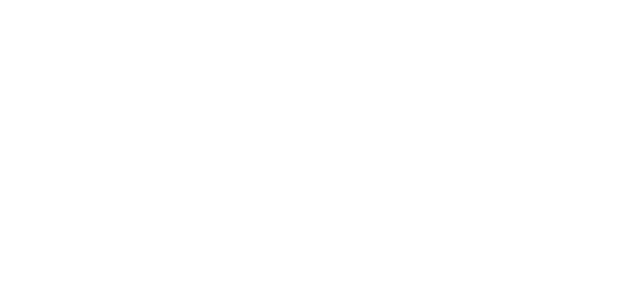
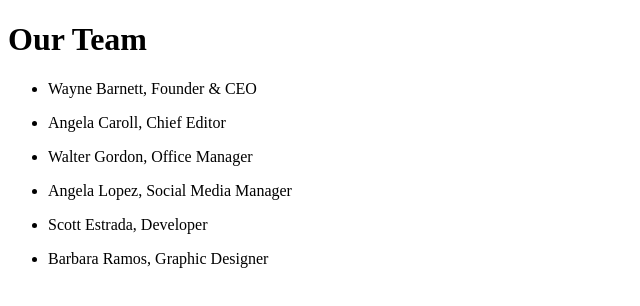
Before and after one commit to Lucaponz91/js-our-team, a plain HTML site: page index.html in a window 1280 px wide. Shown: the whole page, without its empty margins (0-640 px from the left). Drawn offline with Linux system fonts and the light colour scheme.

Commit message:
add Milestone 2

```diff
--- a/index.html
+++ b/index.html
@@ -4,9 +4,14 @@
     <meta charset="UTF-8">
     <meta http-equiv="X-UA-Compatible" content="IE=edge">
     <meta name="viewport" content="width=device-width, initial-scale=1.0">
-    <title>Document</title>
+    <title>OUR TEAM</title>
 </head>
 <body>
+
+    <h1>Our Team</h1>
+    <div class="team_container">
+
+    </div>
 
 
 
--- a/js/app.js
+++ b/js/app.js
@@ -45,3 +45,13 @@ console.log(ourTeam)
 
 // MILESTONE 2:
 // Stampare le stesse informazioni su DOM sottoforma di stringhe
+
+let teamContainer = document.querySelector(".team_container");
+
+for (banane in ourTeam) {
+    teamContainer.innerHTML += `
+    <ul>
+        <li>${ourTeam[banane].nome}, ${ourTeam[banane].ruolo}</li>
+    </ul>
+    `;
+}
```
